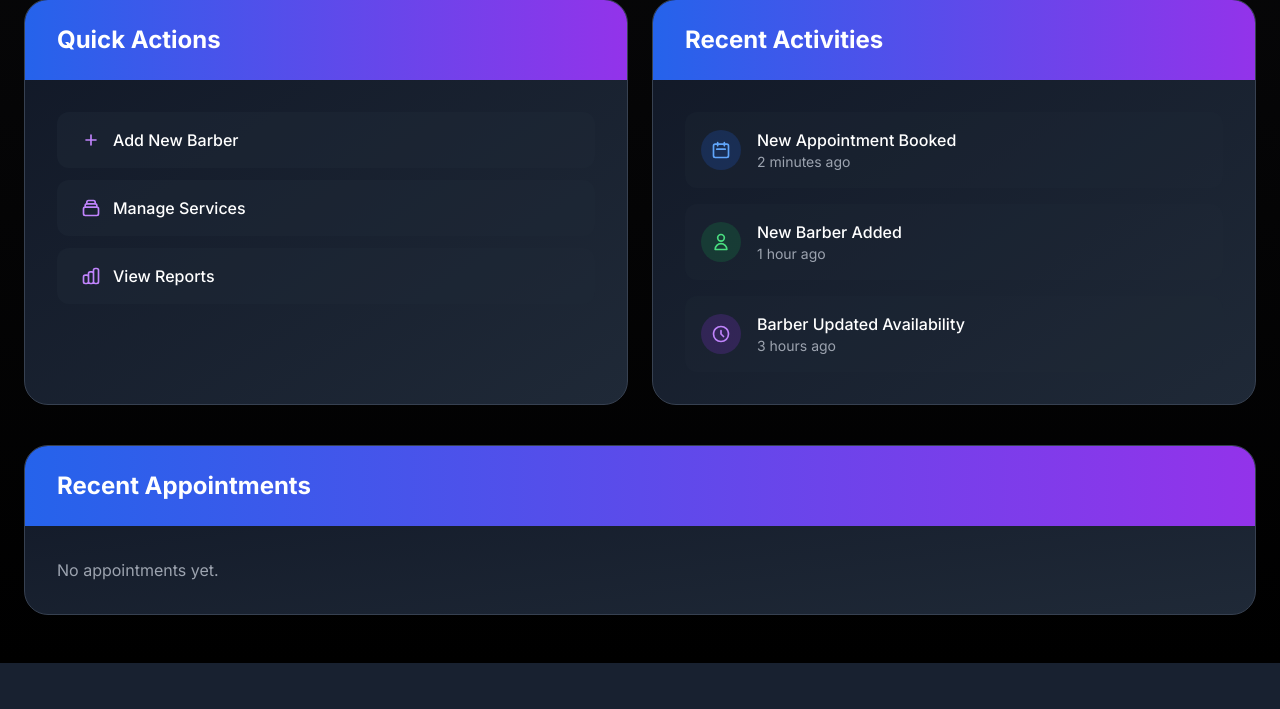
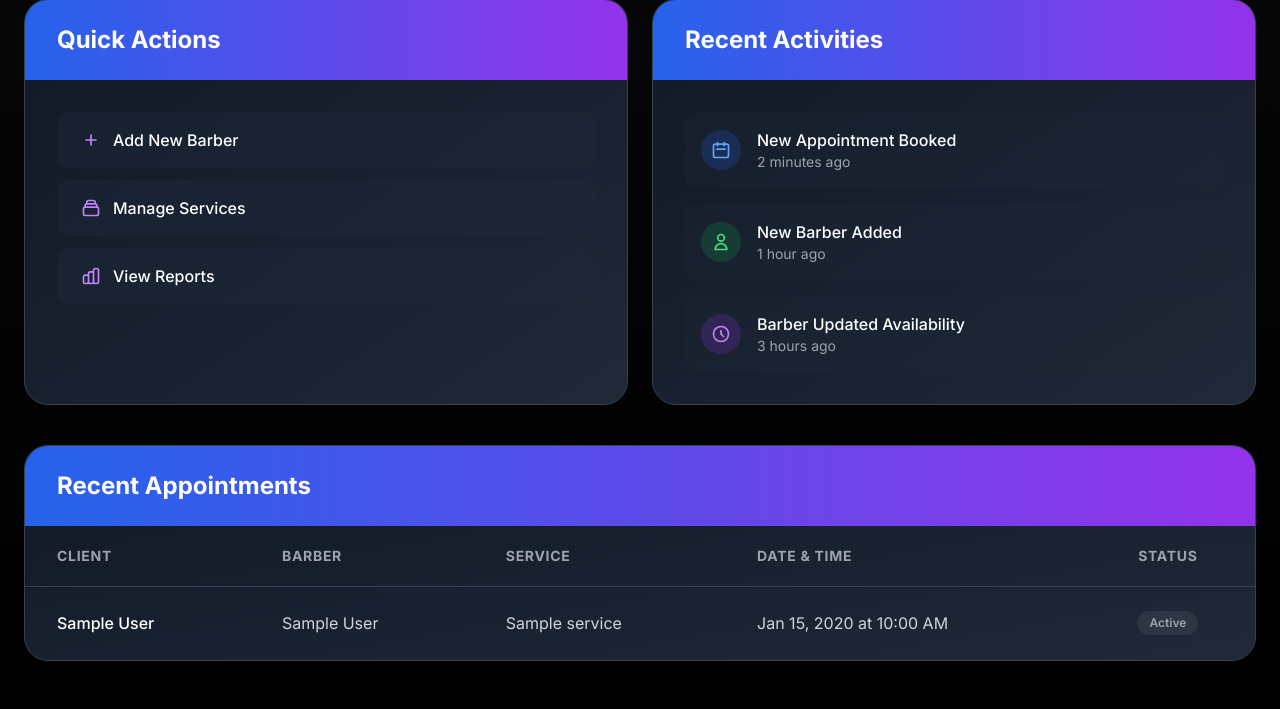
Before and after one commit to voncheems/trimbook, a PHP site: page /dashboards/admin_dashboard.php in a window 1280 px wide. Shown: the part 432-1141 px from the top of the page. Before the commit the page ends 1095 px from the top, so only its background shows below. Run offline with PHP 8.4, Linux system fonts and the light colour scheme; tables that the repository leaves empty or names only in its code hold one stand-in row (values such as "Sample post"); some libraries are stand-ins or nearby versions.

Commit message:
Update admin_dashboard.php - hahah nakalimutan

```diff
--- a/dashboards/admin_dashboard.php
+++ b/dashboards/admin_dashboard.php
@@ -181,7 +181,7 @@ if (isset($conn) && $conn) {
           <span>Manage Clients</span>
         </a>
 
-        <a href="#" class="flex items-center space-x-3 px-4 py-3 rounded-xl text-gray-300 hover:bg-gray-800/50 hover:text-white transition">
+        <a href="../dashboards/admin_manageservices.php" class="flex items-center space-x-3 px-4 py-3 rounded-xl text-gray-300 hover:bg-gray-800/50 hover:text-white transition">
           <svg class="w-5 h-5" fill="none" stroke="currentColor" viewBox="0 0 24 24">
             <path stroke-linecap="round" stroke-linejoin="round" stroke-width="2" d="M19 11H5m14 0a2 2 0 012 2v6a2 2 0 01-2 2H5a2 2 0 01-2-2v-6a2 2 0 012-2m14 0V9a2 2 0 00-2-2M5 11V9a2 2 0 012-2m0 0V5a2 2 0 012-2h6a2 2 0 012 2v2M7 7h10"></path>
           </svg>
@@ -312,6 +312,7 @@ if (isset($conn) && $conn) {
                 <span>Add New Barber</span>
               </button>
             </a>
+            <a href="../dashboards/admin_manageservices.php" class="block">
             <button class="w-full bg-gray-800/50 hover:bg-gray-800 text-white px-6 py-4 rounded-xl font-medium transition flex items-center space-x-3 group">
               <svg class="w-5 h-5 text-purple-400 group-hover:text-purple-300" fill="none" stroke="currentColor" viewBox="0 0 24 24">
                 <path stroke-linecap="round" stroke-linejoin="round" stroke-width="2" d="M19 11H5m14 0a2 2 0 012 2v6a2 2 0 01-2 2H5a2 2 0 01-2-2v-6a2 2 0 012-2m14 0V9a2 2 0 00-2-2M5 11V9a2 2 0 012-2m0 0V5a2 2 0 012-2h6a2 2 0 012 2v2M7 7h10"></path>
@@ -373,13 +374,85 @@ if (isset($conn) && $conn) {
       </div>
 
       <!-- Recent Appointments Table -->
+<?php
+// Fetch recent appointments
+$recent_appointments = [];
+if (isset($conn) && $conn) {
+    $apt_query = "
+        SELECT
+            a.appointment_id,
+            a.appointment_date,
+            a.appointment_time,
+            a.status,
+            u_customer.first_name as customer_first_name,
+            u_customer.last_name as customer_last_name,
+            u_barber.first_name as barber_first_name,
+            u_barber.last_name as barber_last_name,
+            s.service_name
+        FROM appointments a
+        JOIN users u_customer ON a.customer_user_id = u_customer.user_id
+        JOIN barbers b ON a.barber_id = b.barber_id
+        JOIN users u_barber ON b.user_id = u_barber.user_id
+        JOIN services s ON a.service_id = s.service_id
+        ORDER BY a.created_at DESC
+        LIMIT 5
+    ";
+
+    $result = $conn->query($apt_query);
+    if ($result) {
+        while ($row = $result->fetch_assoc()) {
+            $recent_appointments[] = $row;
+        }
+    }
+}
+?>
 <div class="bg-gradient-to-br from-gray-900 to-gray-800 border border-gray-700 rounded-3xl overflow-hidden">
   <div class="bg-gradient-to-r from-blue-600 to-purple-600 px-8 py-6">
     <h2 class="text-2xl font-bold">Recent Appointments</h2>
   </div>
-        <div class="p-8">
+
+  <?php if (count($recent_appointments) > 0): ?>
+    <div class="overflow-x-auto">
+      <table class="w-full">
+        <thead class="border-b border-gray-700">
+          <tr class="text-gray-400 text-sm font-semibold uppercase tracking-wider">
+            <th class="px-8 py-5 text-left">Client</th>
+            <th class="px-8 py-5 text-left">Barber</th>
+            <th class="px-8 py-5 text-left">Service</th>
+            <th class="px-8 py-5 text-left">Date & Time</th>
+            <th class="px-8 py-5 text-center">Status</th>
+          </tr>
+        </thead>
+        <tbody>
+          <?php foreach ($recent_appointments as $apt):
+            $status_colors = [
+              'pending' => 'bg-yellow-500/20 text-yellow-400',
+              'confirmed' => 'bg-green-500/20 text-green-400',
+              'completed' => 'bg-blue-500/20 text-blue-400',
+              'cancelled' => 'bg-red-500/20 text-red-400'
+            ];
+            $color = $status_colors[$apt['status']] ?? 'bg-gray-500/20 text-gray-400';
+          ?>
+            <tr class="border-b border-gray-800 hover:bg-gray-800/50 transition">
+              <td class="px-8 py-6 font-medium"><?= htmlspecialchars($apt['customer_first_name'] . ' ' . $apt['customer_last_name']) ?></td>
+              <td class="px-8 py-6 text-gray-300"><?= htmlspecialchars($apt['barber_first_name'] . ' ' . $apt['barber_last_name']) ?></td>
+              <td class="px-8 py-6 text-gray-300"><?= htmlspecialchars($apt['service_name']) ?></td>
+              <td class="px-8 py-6 text-gray-300"><?= htmlspecialchars((new DateTime($apt['appointment_date']))->format('M d, Y') . ' at ' . date('g:i A', strtotime($apt['appointment_time']))) ?></td>
+              <td class="px-8 py-6 text-center">
+                <span class="inline-flex items-center px-3 py-1 rounded-full text-xs font-semibold <?= $color ?>">
+                  <?= ucfirst($apt['status']) ?>
+                </span>
+              </td>
+            </tr>
+          <?php endforeach; ?>
+        </tbody>
+      </table>
+    </div>
+  <?php else: ?>
+    <div class="p-8 text-center">
       <p class="text-gray-400">No appointments yet.</p>
     </div>
+  <?php endif; ?>
 </div>
 
     </div>
@@ -393,6 +466,19 @@ if (isset($conn) && $conn) {
       sidebar.classList.toggle('open');
       overlay.classList.toggle('show');
     }
+
+    // Close sidebar when pressing Escape key
+    document.addEventListener('keydown', function(event) {
+      if (event.key === 'Escape') {
+        const sidebar = document.getElementById('sidebar');
+        const overlay = document.getElementById('overlay');
+
+        if (sidebar.classList.contains('open')) {
+          sidebar.classList.remove('open');
+          overlay.classList.remove('show');
+        }
+      }
+    });
   </script>
 
 </body>
```
Lines whose indentation alone changed are shown as unchanged.
